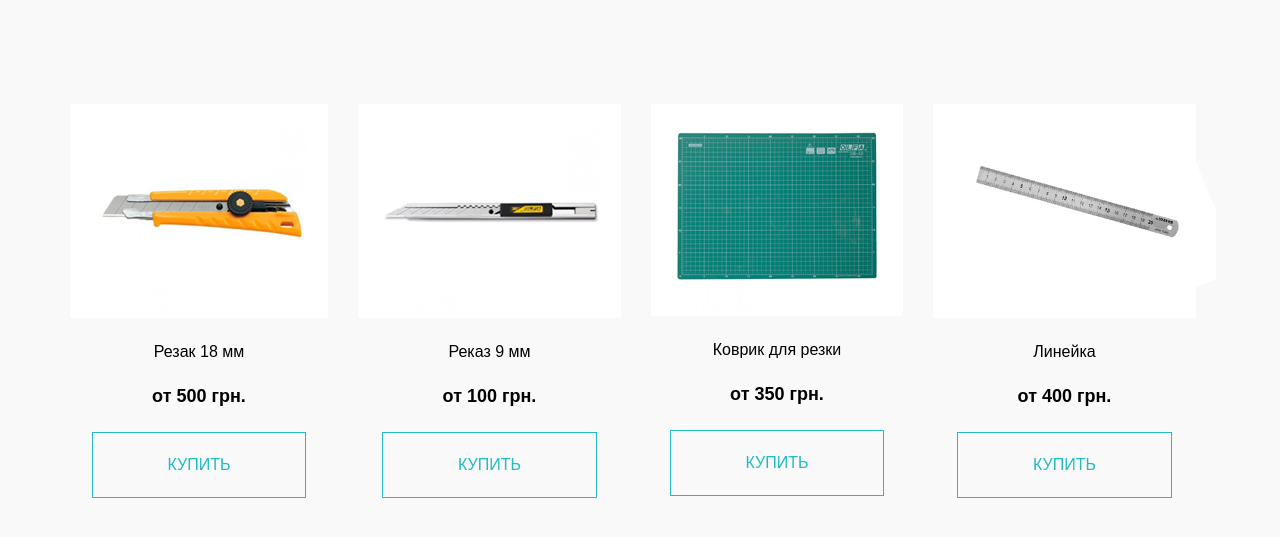
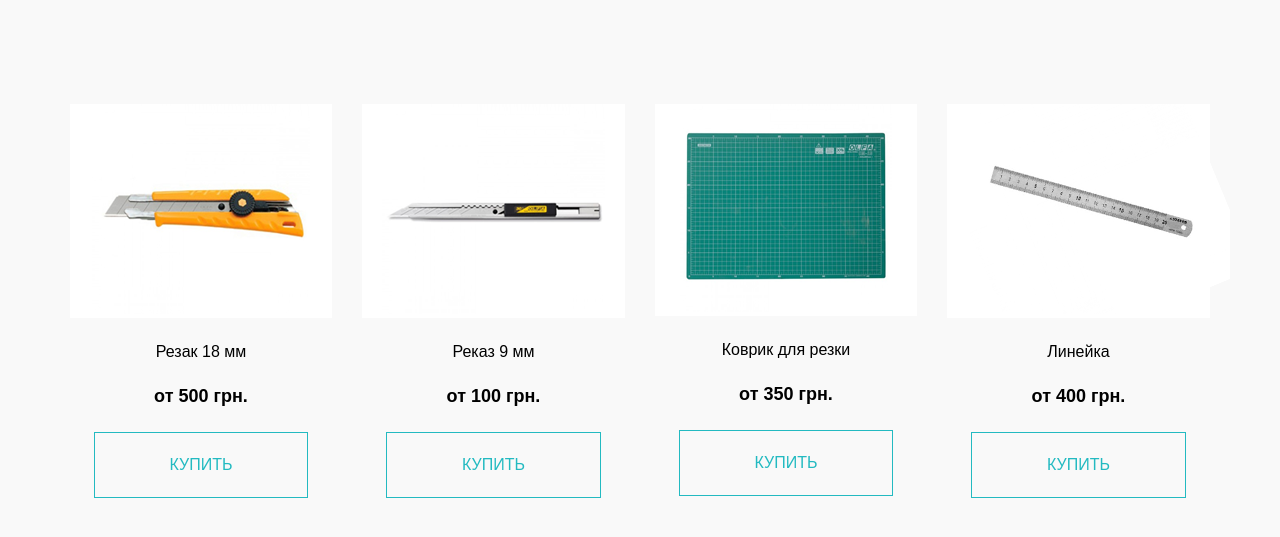
Before and after one commit to AndreiPositko/islamov, a plain HTML site: page project-6/tools/src/index.html in a window 1280 px wide. Shown: the part 163-700 px from the top of the page. Drawn offline with Linux system fonts and the light colour scheme.

Commit message:
some changes in tools-item

```diff
--- a/project-6/tools/src/css/style.css
+++ b/project-6/tools/src/css/style.css
@@ -22,7 +22,7 @@ a {
 .row {
 	display: flex;
 	justify-content: space-between;
-	padding-right: -30px;
+	margin-right: -30px;
 }
 
 .tools-title {
```
